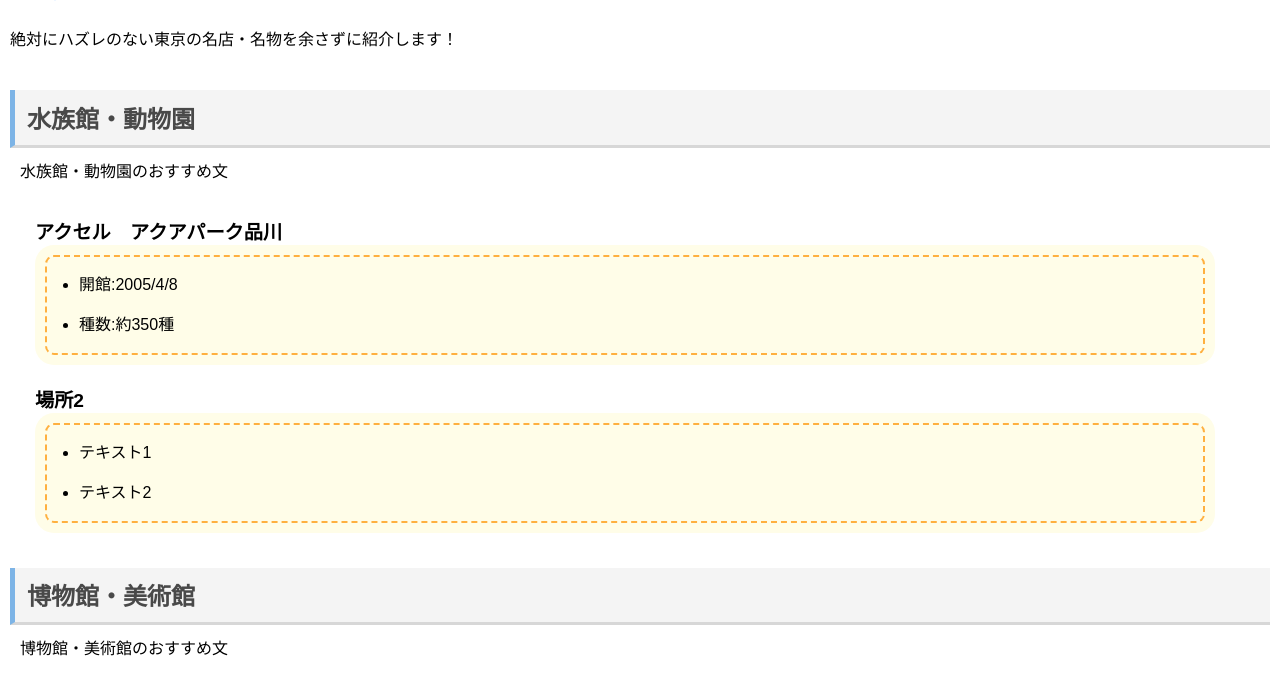
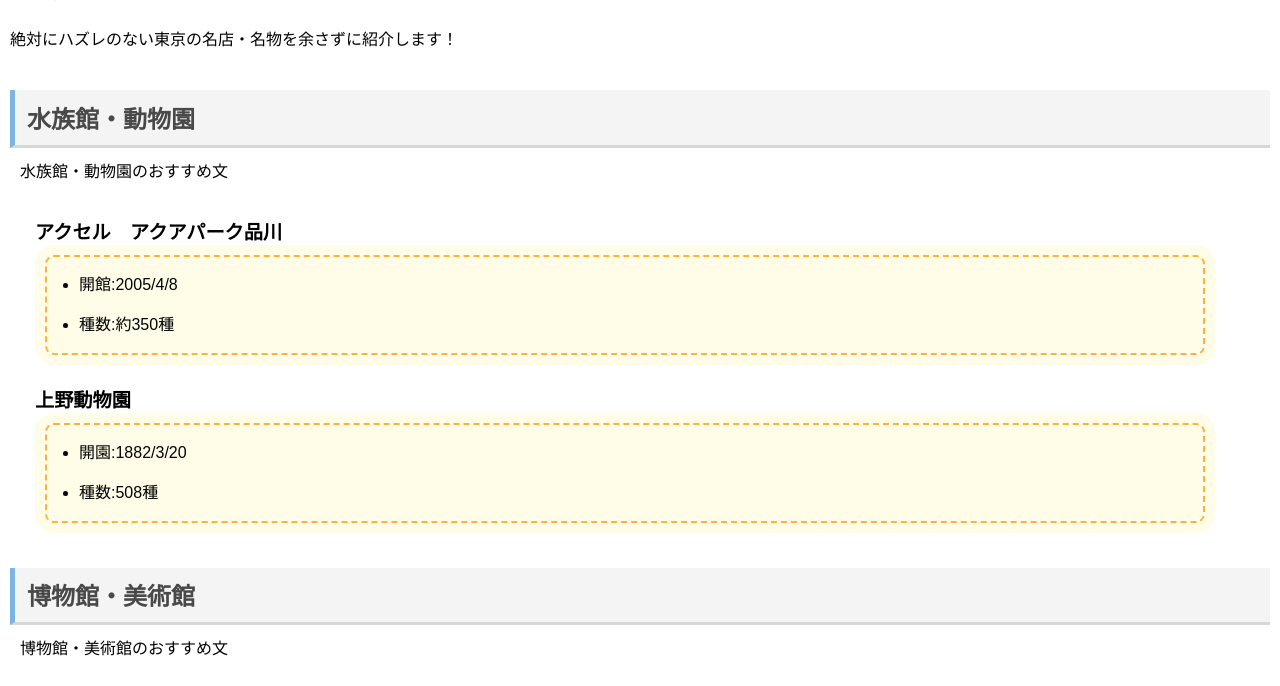
Before and after one commit to Toma-Asaoka/it-s_wakaran, a plain HTML site: page index.html in a window 1280 px wide. Shown: the part 108-794 px from the top of the page. Drawn offline with Linux system fonts and the light colour scheme.

Commit message:
動物園１をコミットしました

```diff
--- a/index.html
+++ b/index.html
@@ -28,11 +28,11 @@
                 <li>種数:約350種</li>
             </ul>
         </dd>
-        <dt>場所2</dt>
+        <dt>上野動物園</dt>
         <dd>
             <ul>
-                <li>テキスト1</li>
-                <li>テキスト2</li>
+                <li>開園:1882/3/20</li>
+                <li>種数:508種</li>
             </ul>
         </dd>
     </dl>
```
